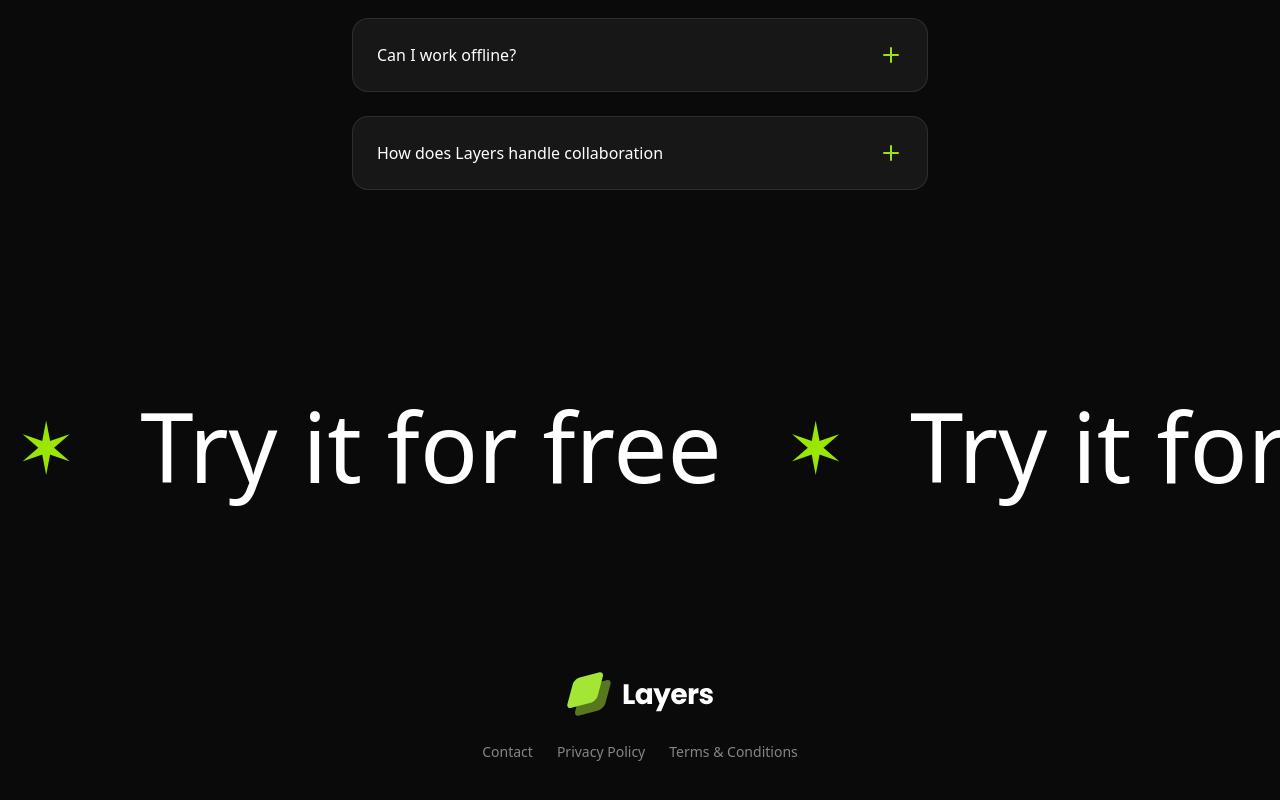
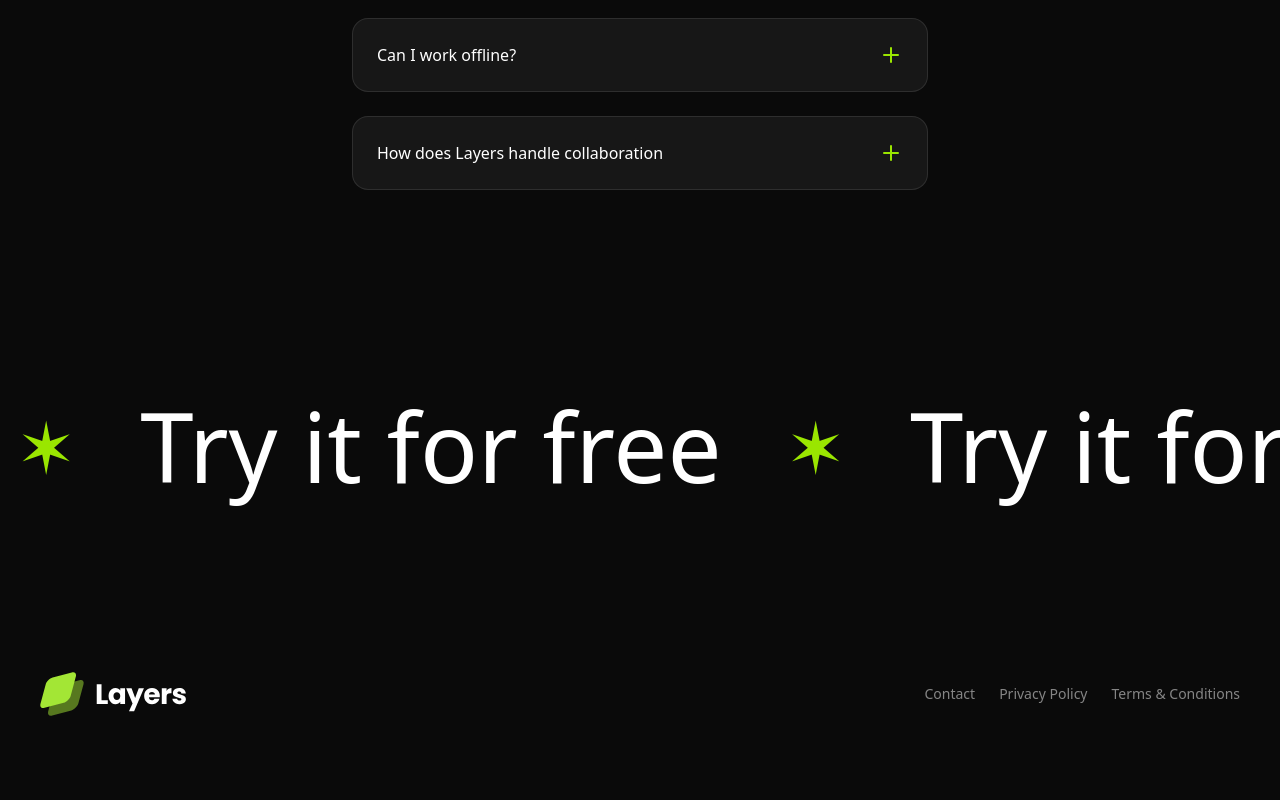
Before and after one commit to theankitgupta/saasLandingPagePractice, a Next.js app: page / in a window 1280 px wide. Shown: the part 4594-5394 px from the top of the page. Built offline with nearby package versions, Linux system fonts and the light colour scheme.

Commit message:
Footer Section Tablet View

```diff
--- a/components/sections/footer/Footer.tsx
+++ b/components/sections/footer/Footer.tsx
@@ -7,7 +7,7 @@
   return (
     <section className="py-16 px-4">
       <div className="container mx-auto">
-        <div className="flex flex-col items-center gap-6">
+        <div className="flex flex-col md:flex-row items-center md:justify-between gap-6 md:px-6">
           <div className="">
             <Image src={logoImage} alt="Logo Image" />
           </div>
```
